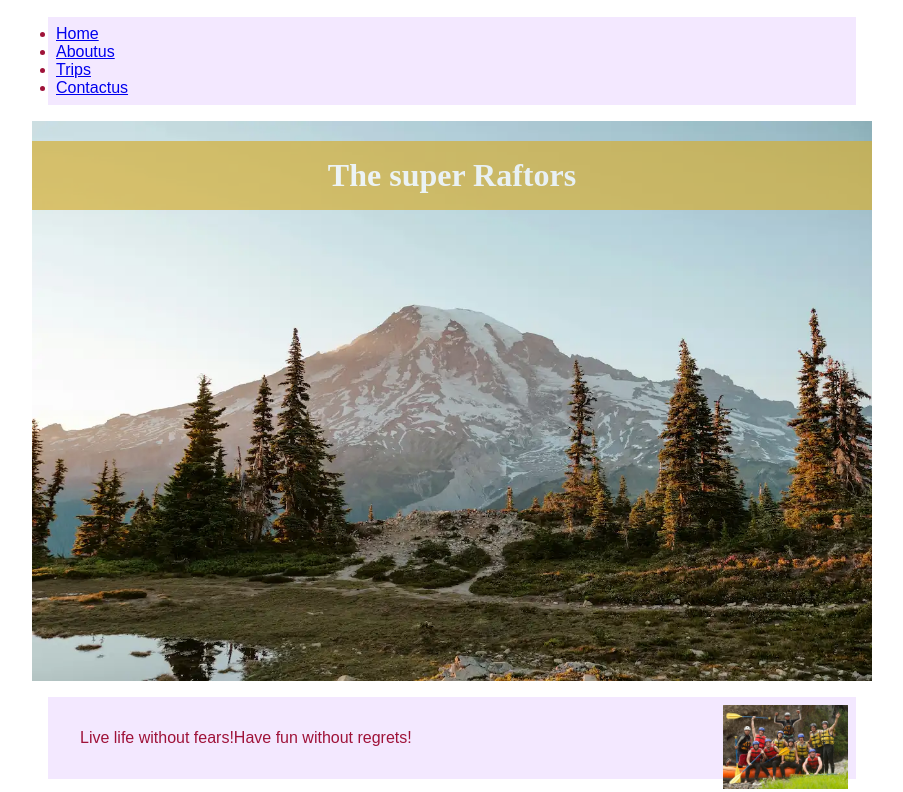
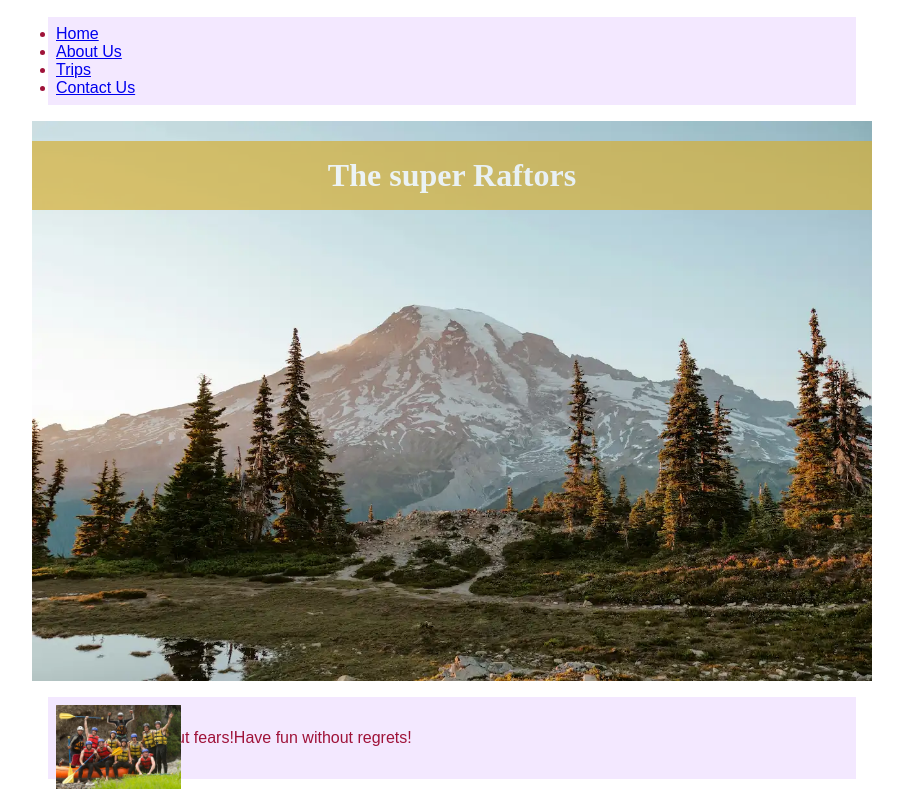
Before and after one commit to chimezievitus17-hub/wdd130, a plain HTML site: page wwr/about.html in a window 1280 px wide. Shown: the part 131-923 px from the top of the page, without its empty margins (188-1091 px from the left). Drawn offline with Linux system fonts and the light colour scheme.

Commit message:
changes done

```diff
--- a/wwr/about.html
+++ b/wwr/about.html
@@ -6,8 +6,8 @@
     <meta charset="UTF-8">
     <meta name="viewport" content="width=device-width, initial-scale=1.0">
     <meta name="author" content="NNANBUENYI CHIMEZIE.WDD130">
-    <meta name="description" content="This is our rafting website, we have decided to take applications sealess and fatser so we decided to create a website that would make registration easier and seamless with out hold and theres also a discount applied to applicants who use the website for registration ">
-    <title>official webpage for The super Raptors </title>
+    <meta name="description" content="This is our rafting website, we have decided to take applications sealess for users. ">
+    <title>About us| The super Raptors </title>
 
 </head>
 
@@ -18,9 +18,9 @@
         <nav>
             <ul>
                 <li><a href="index.html">Home</a></li>
-                <li><a href="about.html">Aboutus</a></li>
+                <li><a href="about.html">About Us</a></li>
                 <li><a href="trips.html">Trips</a></li>
-                <li><a href="contact.html">Contactus</a></li>
+                <li><a href="contact.html">Contact Us</a></li>
             </ul>
         </nav>
     </header>
--- a/wwr/styles/rafting.css
+++ b/wwr/styles/rafting.css
@@ -27,6 +27,7 @@ footer {
 
 h1,
 h2 {
+
     font-family: var(--heading-font);
     color: var(--primary-color);
 }
@@ -35,6 +36,7 @@ nav,
 p,
 section,
 article {
+
     margin: 16px;
     padding: 8px;
     background-color: var(--secondary-color)
@@ -63,10 +65,11 @@ h1 {
     opacity: 0.7;
     background-color: var(--accent2-color);
     color: #fff;
+
 }
 
 .hero article img {
-    position: relative;
+    position: absolute;
     float: right;
     width: 125px;
 }
```
